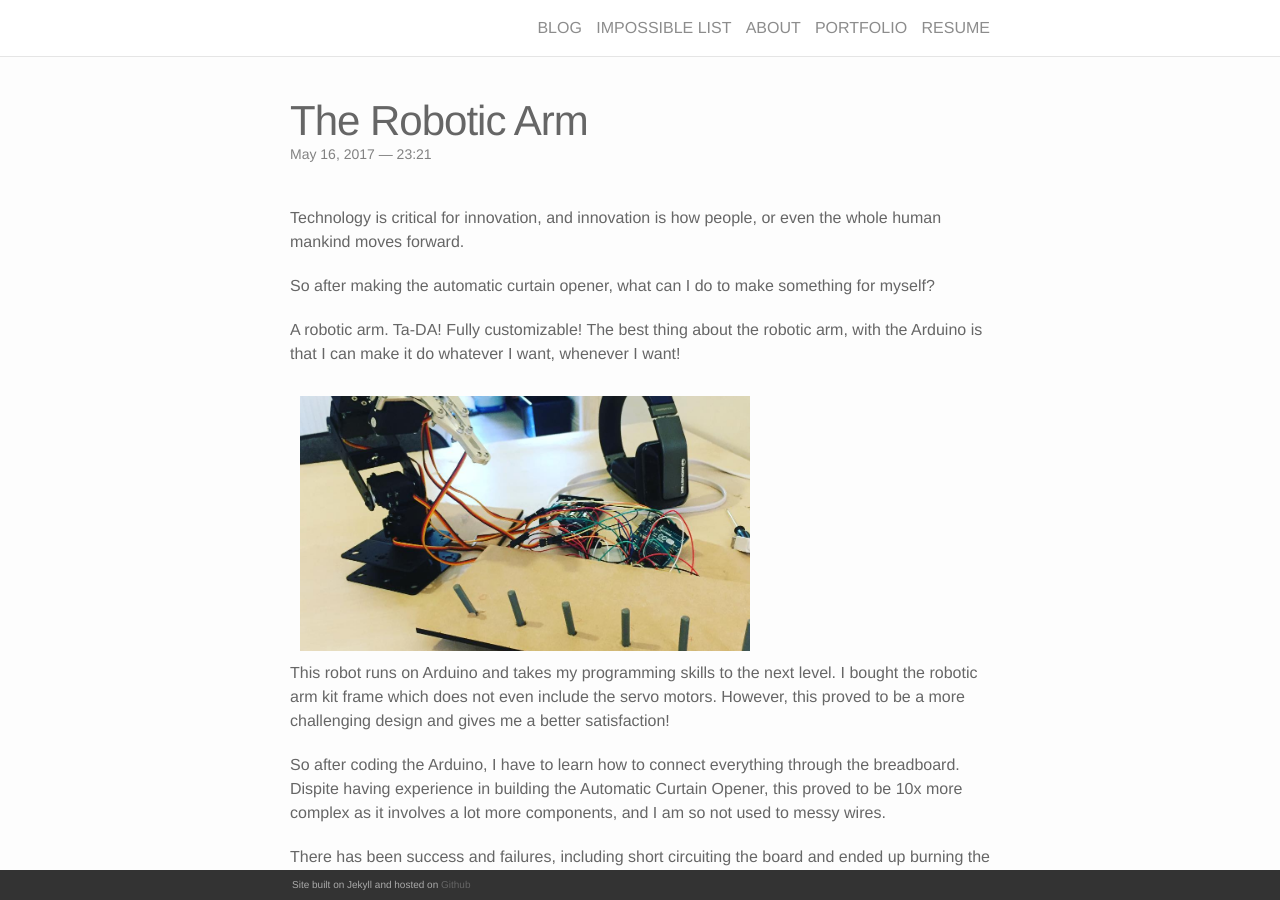
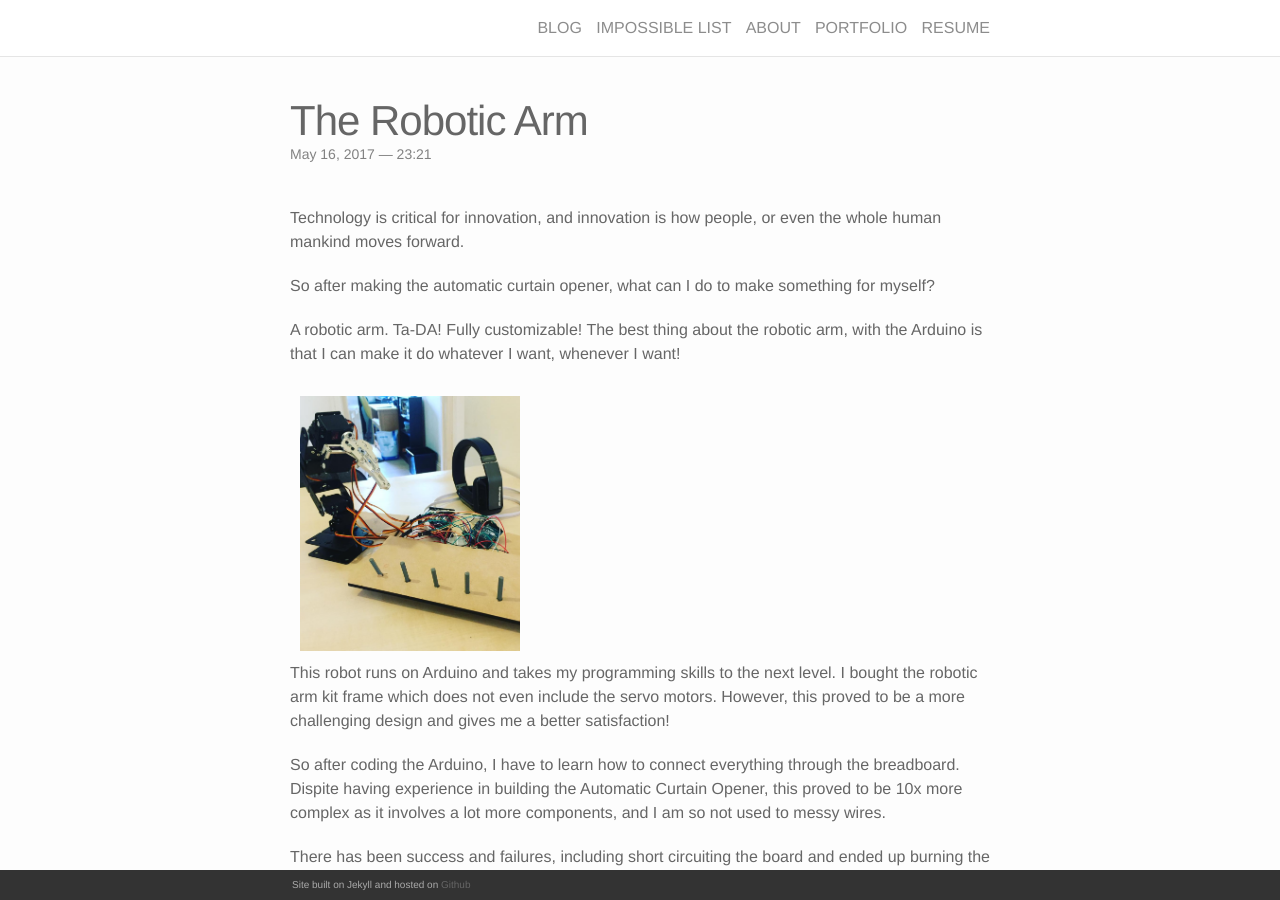
Before and after one commit to chwong1996/myhome, a Jekyll site: the page built from _portfolio/2_project.markdown, in a window 1280 px wide and 900 px high. Built offline with Jekyll 4.4.1, drawn with Linux system fonts in a browser that asks for light colours; nearby versions of some CDN libraries.

Commit message:
Update 2_project.markdown

```diff
--- a/_portfolio/2_project.markdown
+++ b/_portfolio/2_project.markdown
@@ -10,7 +10,7 @@ So after making the automatic curtain opener, what can I do to make something fo
 
 A robotic arm. Ta-DA! Fully customizable! The best thing about the robotic arm, with the Arduino is that I can make it do whatever I want, whenever I want!
 <div class="img_row">
-	<img class="col two" src="{{ site.baseurl }}/img/Robotic arm.jpg" alt="" title="Robotic arm"/>
+	<img class="col one" src="{{ site.baseurl }}/img/Robotic arm.jpg" alt="" title="Robotic arm"/>
 </div>
 This robot runs on Arduino and takes my programming skills to the next level. I bought the robotic arm kit frame which does not even include the servo motors. However, this proved to be a more challenging design and gives me a better satisfaction!
 
@@ -26,7 +26,7 @@ So after that, it is all just about wiring everything up together. It was a mess
 	<img class="col two" src="{{ site.baseurl }}/img/arm1.jpg" alt="" title="Robotic arm"/>
 	<img class="col two" src="{{ site.baseurl }}/img/arm2.jpg" alt="" title="Robotic arm"/>
 </div>
-<div class="col two caption">
+<div class="col three caption">
 	If this were a construction site the health and safety people would probably have put me in a frying pan
 </div>
 But after everything is done, all is needed is a good control console!
```
